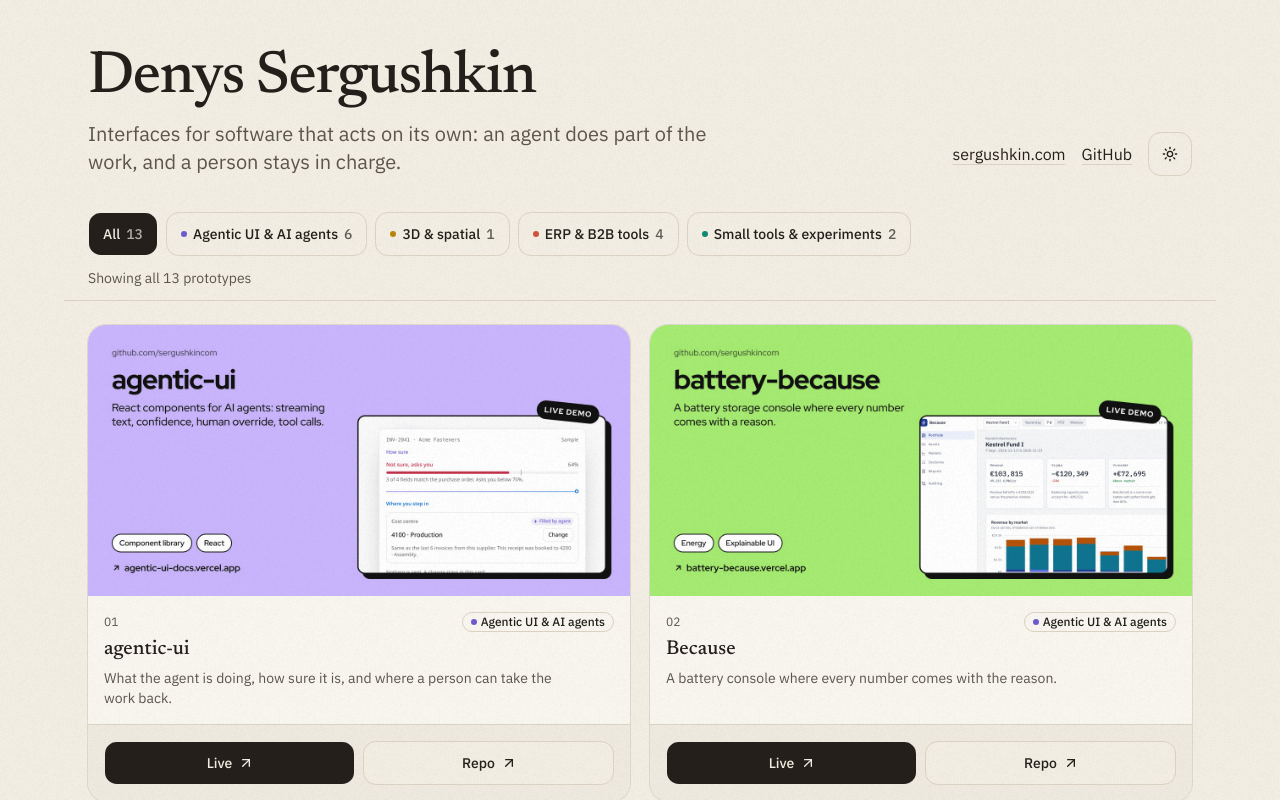
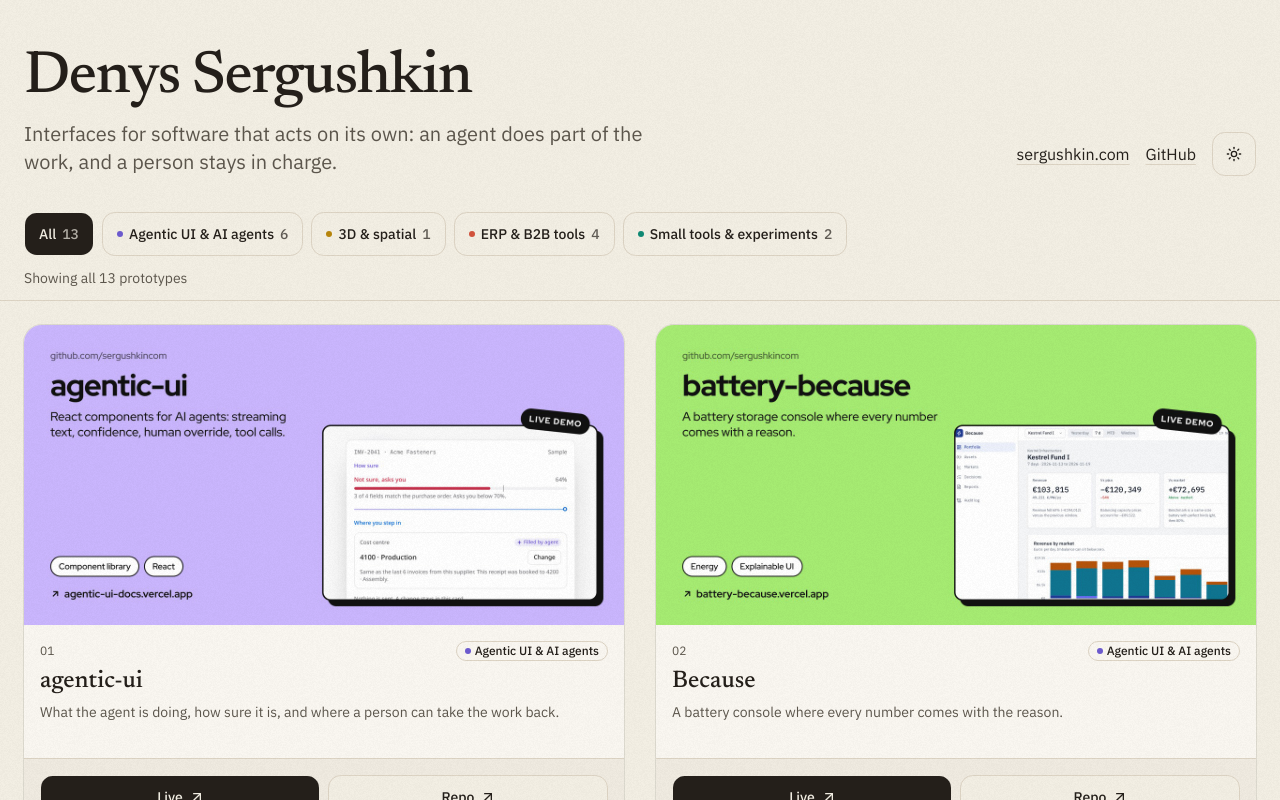
Before and after one commit to sergushkincom/projects-gallery, a Next.js app: page / in a window 1280 px wide. Shown: the top 800 px of the page. Built offline with nearby package versions, Linux system fonts and the light colour scheme.

Commit message:
Make the prototype cards larger

```diff
--- a/app/page.tsx
+++ b/app/page.tsx
@@ -47,7 +47,7 @@ export default function Page() {
       <main
         id="prototypes"
         tabIndex={-1}
-        className="mx-auto flex w-full max-w-6xl flex-1 flex-col px-4 pt-6 sm:px-6"
+        className="mx-auto flex w-full max-w-[1400px] flex-1 flex-col px-4 pt-6 sm:px-6"
       >
         <Suspense fallback={<GalleryFallback />}>
           <Gallery />
--- a/components/footer.tsx
+++ b/components/footer.tsx
@@ -6,7 +6,7 @@ const textLink =
 export function Footer() {
   return (
     <footer className="mt-16 border-t">
-      <div className="mx-auto flex w-full max-w-6xl flex-col gap-2 px-4 py-8 text-sm text-muted-foreground sm:flex-row sm:items-center sm:justify-between sm:px-6">
+      <div className="mx-auto flex w-full max-w-[1400px] flex-col gap-2 px-4 py-8 text-sm text-muted-foreground sm:flex-row sm:items-center sm:justify-between sm:px-6">
         <p className="tabular-nums">{projects.length} live prototypes</p>
         <a
           href="https://github.com/sergushkincom/sergushkincom#by-topic"
--- a/components/gallery.tsx
+++ b/components/gallery.tsx
@@ -184,7 +184,7 @@ function GalleryView({
           </EmptyContent>
         </Empty>
       ) : (
-        <ul className="grid list-none grid-cols-1 gap-5 md:grid-cols-2">
+        <ul className="grid list-none grid-cols-1 gap-8 md:grid-cols-2">
           <AnimatePresence mode="popLayout" initial={false}>
             {visible.map((project, index) => {
               const catalog = String(
--- a/components/header.tsx
+++ b/components/header.tsx
@@ -5,7 +5,7 @@ const textLink =
 
 export function Header() {
   return (
-    <header className="mx-auto flex w-full max-w-6xl flex-col gap-8 px-4 pt-8 sm:px-6 sm:pt-12">
+    <header className="mx-auto flex w-full max-w-[1400px] flex-col gap-8 px-4 pt-8 sm:px-6 sm:pt-12">
       <div className="flex flex-col gap-6 sm:flex-row sm:items-end sm:justify-between">
         <div className="flex min-w-0 max-w-2xl flex-col gap-3">
           <h1
--- a/components/project-card.tsx
+++ b/components/project-card.tsx
@@ -70,7 +70,7 @@ export function ProjectCard({
             width={1280}
             height={640}
             priority={priority}
-            sizes="(min-width: 768px) 34rem, 100vw"
+            sizes="(min-width: 768px) 42rem, 100vw"
             className="aspect-[2/1] h-auto w-full origin-center object-cover motion-safe:transition-transform motion-safe:duration-300 motion-safe:ease-out motion-safe:group-hover/card:scale-[1.03]"
           />
         </div>
--- a/components/ui/card.tsx
+++ b/components/ui/card.tsx
@@ -37,7 +37,7 @@ function CardTitle({ className, ...props }: React.ComponentProps<"h2">) {
     <h2
       data-slot="card-title"
       className={cn(
-        "font-heading text-xl leading-snug font-medium text-balance group-data-[size=sm]/card:text-sm",
+        "font-heading text-2xl leading-snug font-medium text-balance group-data-[size=sm]/card:text-sm",
         className
       )}
       {...props}
```
